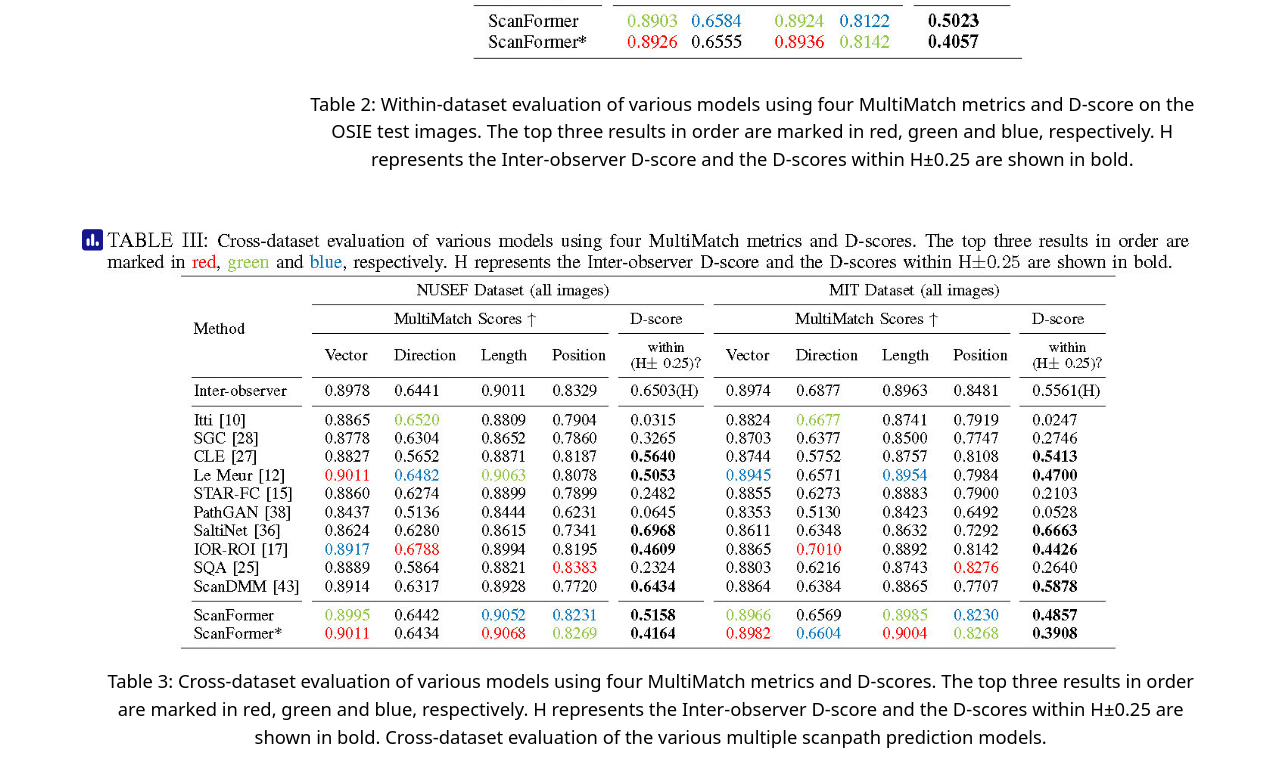
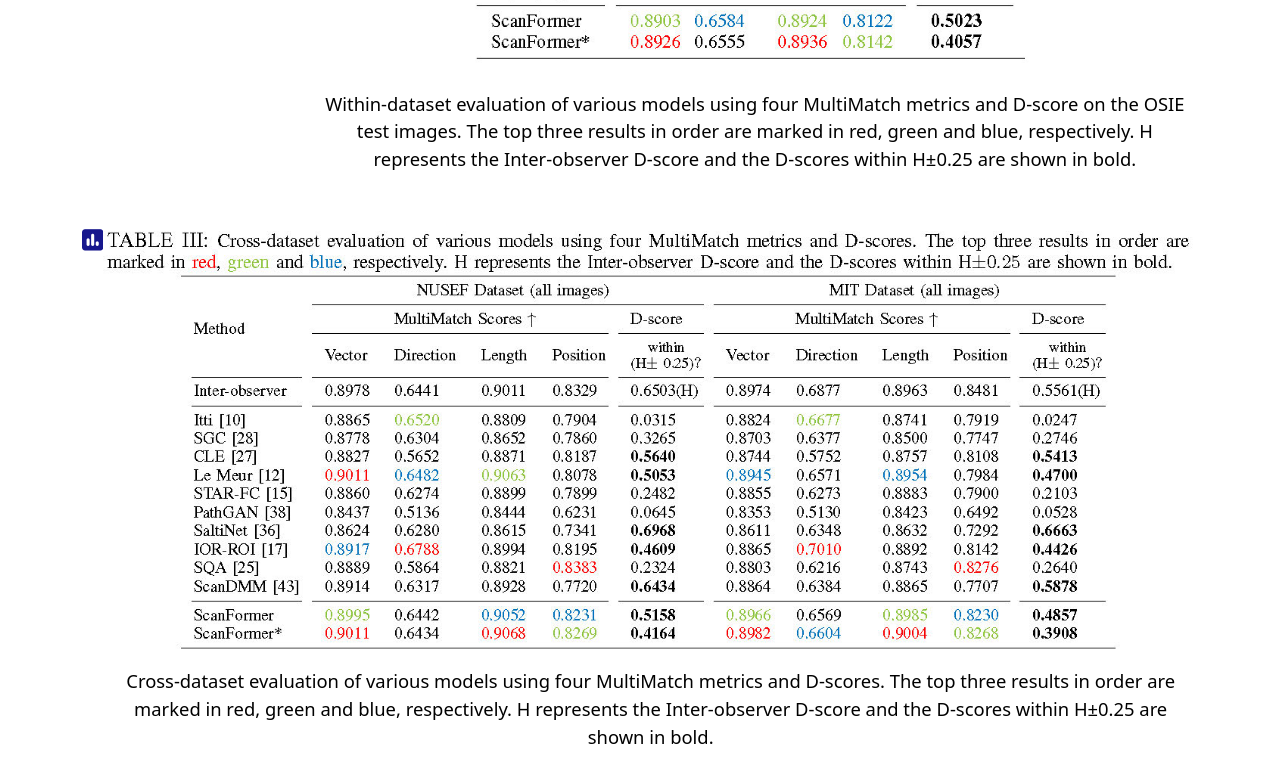
Before and after one commit to sendebashis/sendebashis.github.io, a plain HTML site: page ScanFormer.html in a window 1280 px wide. Shown: the part 1976-2740 px from the top of the page. Drawn offline with nearby package versions, Linux system fonts and the light colour scheme; files whose address does not match are found by name.

Commit message:
Update ScanFormer.html

```diff
--- a/ScanFormer.html
+++ b/ScanFormer.html
@@ -10,8 +10,8 @@
     <meta name="description"
         content="ScanFormer: Transformer-based Prediction of Multiple Visual Scanpaths of Different Varieties." />
 
-    <!--This part is to give credit to the person who developed the site-->
-    <meta name="author" content="A. Patra" />
+    <!--This part is to give credit to the person who developed the site
+    <meta name="author" content="A. Patra" />-->
 
     <!---------------------og tags are for open graph ----------------->
     <meta property="og:title" content="ScanFormer" />
@@ -197,7 +197,7 @@
                             height="600" width="600"
                             alt="proposed visual scanpath prediction" /></a></span>
                     <figcaption class="text-center" id="figCap">
-                        Table 2: Within-dataset evaluation of various models using four
+                        Within-dataset evaluation of various models using four
                         MultiMatch metrics and D-score on the OSIE test images. The top
                         three results in order are marked in red, green and blue, respectively.
                         H represents the Inter-observer D-score and the D-scores within
@@ -219,10 +219,9 @@
                                     class="figure-img img-fluid rounded" title="Cross-dataset evaluation" height="600"
                                     width="1200" alt="Table number 2, caption is mentioned below." /></a></span>
                             <figcaption class="text-center" id="figCap">
-                                Table 3: Cross-dataset evaluation of various models using four MultiMatch metrics and D-scores.
+                                Cross-dataset evaluation of various models using four MultiMatch metrics and D-scores.
                                 The top three results in order are marked in red, green and blue, respectively. H represents
                                 the Inter-observer D-score and the D-scores within H&plusmn;0.25 are shown in bold.
-                                Cross-dataset evaluation of the various multiple scanpath prediction models.
                                 <!--EDIT CAPTION HERE-->
                             </figcaption>
                         </figure>
@@ -265,8 +264,8 @@
                     <figcaption class="text-center" id="figCap">
                         Polar density plots showing the joint distribution of saccade amplitudes and orientations for the different methods using OSIE
                         dataset. The radial axis represents saccade amplitude in units of visual angle and the angular axis denotes the saccade
-                        orientation. Note that, only IOR-ROI explicitly uses oculomotor bias statistics of training data during inference for fixation selection.
-                        <!--EDIT CAPTION HERE-->
+                        orientation. <!--Note that, only IOR-ROI explicitly uses oculomotor bias statistics of training data during inference for fixation selection.
+                        EDIT CAPTION HERE-->
                     </figcaption>
                 </figure>
             </div>
```
